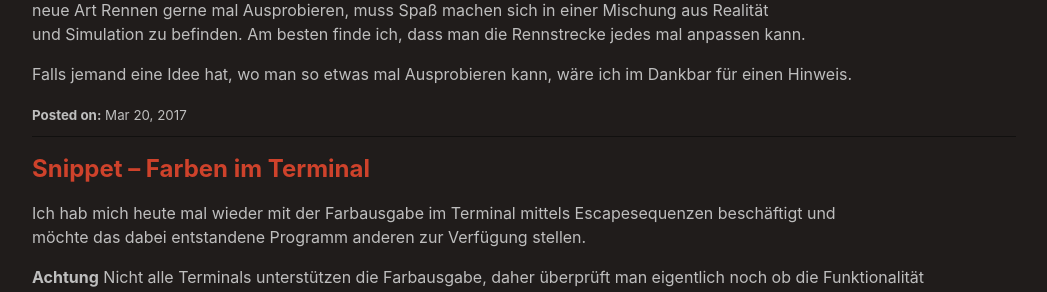
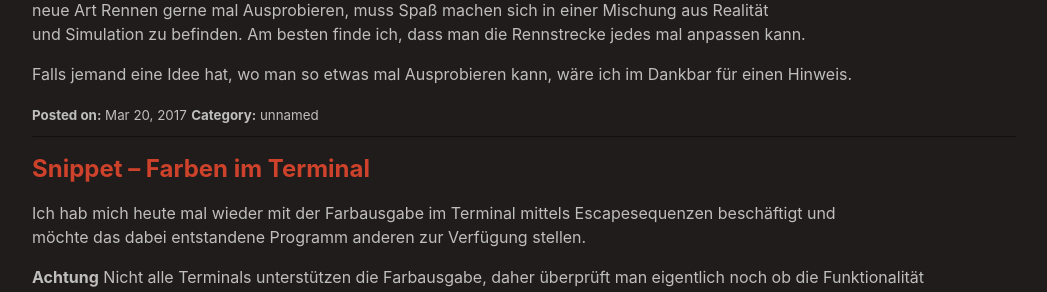
Before and after one commit to marc-q/marc-q.github.io, a Jekyll site: the page built from index.md, in a window 1280 px wide and 900 px high. Shown: the part 300-592 px from the top of the window, without its empty margins (116-1163 px from the left). Built offline with Jekyll 4.4.1, drawn with Linux system fonts in a browser that asks for light colours; the repository's description, which GitHub fills in, is left out; some of the changed text lies outside the part shown.

Commit message:
Categories (#45)
* Update _config.yml

* Update home.html

* Set a custom category.

```diff
--- a/_config.yml
+++ b/_config.yml
@@ -1,5 +1,13 @@
 title: marcvd
 
+defaults:
+  -
+    scope:
+      path: ""
+      type: "posts"
+    values:
+      category: "unnamed"
+      author: "Marc Volker Dickmann"
 gems:
   - jekyll-feed
   - jekyll-sitemap
--- a/_layouts/home.html
+++ b/_layouts/home.html
@@ -23,6 +23,7 @@ layout: default
 
         <footer class="post-meta">
           <small><b>Posted on:</b> {{ post.date | date: "%b %-d, %Y" }}</small>
+          <small><b>Category:</b> {{ post.category }}</small>
         </footer>
       </article>
     {% endfor %}
```
Also changed, not shown: _posts/2017-03-19-snippet-Farben-im-Terminal.md (+1 -0 lines).
